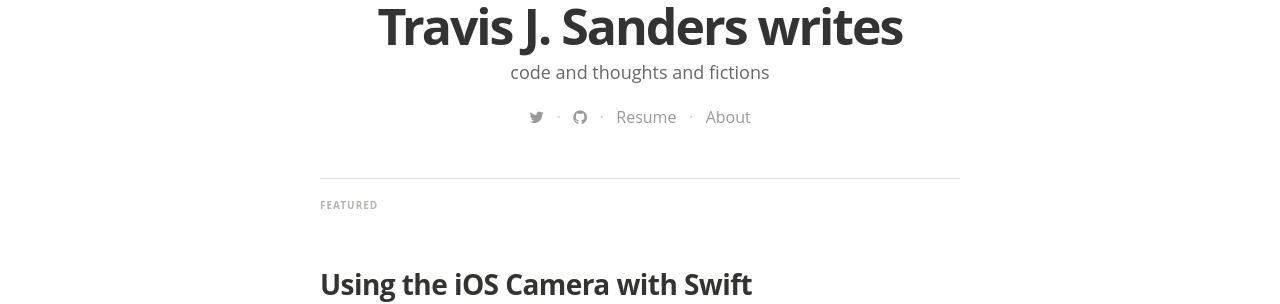
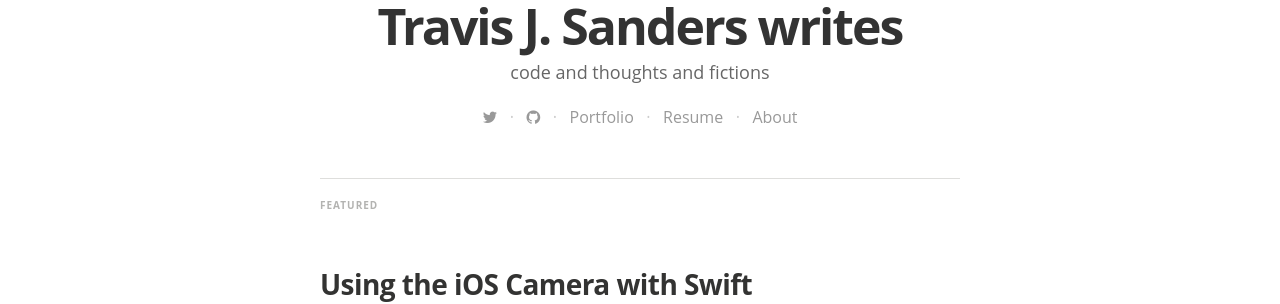
Before and after one commit to tjsander/tjsander.github.io, a Jekyll site: the page built from index.html, in a window 1280 px wide and 900 px high, scrolled down 379 px. Shown: the part 154-458 px from the top of the window. Built offline with Jekyll 4.4.1, drawn with Linux system fonts in a browser that asks for light colours; nearby versions of some CDN libraries; emoji names are drawn with the system emoji font; some web fonts are replaced; the list of posts is cut into pages by our own code.

Commit message:
Portfolio added

```diff
--- a/index.html
+++ b/index.html
@@ -21,6 +21,8 @@ layout: default
         </a>
         &nbsp;&nbsp;·&nbsp;&nbsp;
       {% endfor %}
+      <a href="https://github.com/tjsander/Portfolio">Portfolio</a>
+      &nbsp;&nbsp;·&nbsp;&nbsp;
       <a href="http://careers.stackoverflow.com/tjsander">Resume</a>
       &nbsp;&nbsp;·&nbsp;&nbsp;
       <a href="/about/">About</a>
```
Also changed, not shown: 1 other file.
